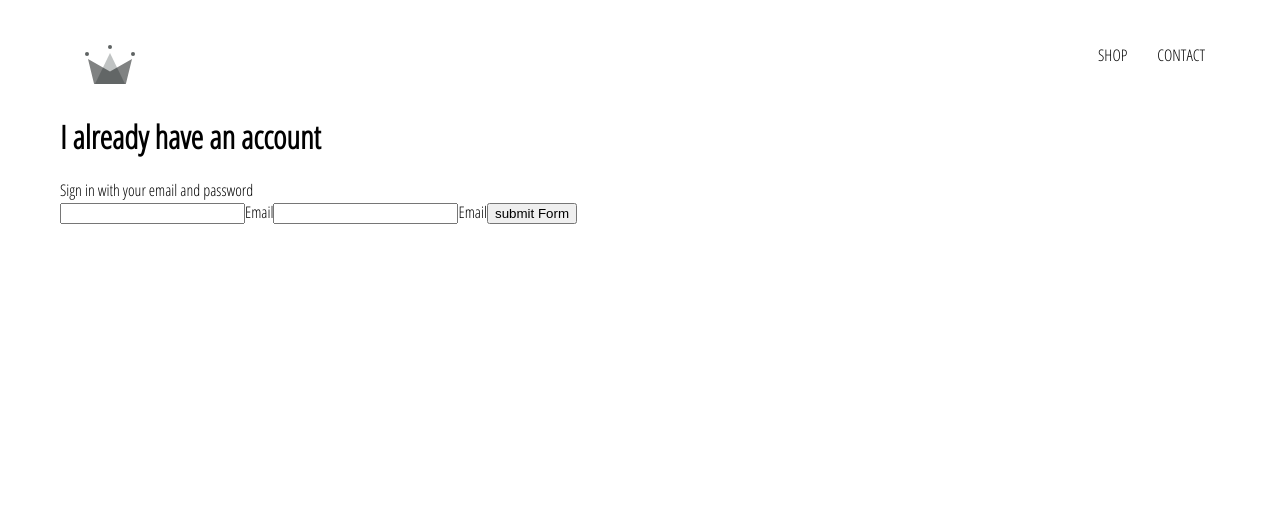
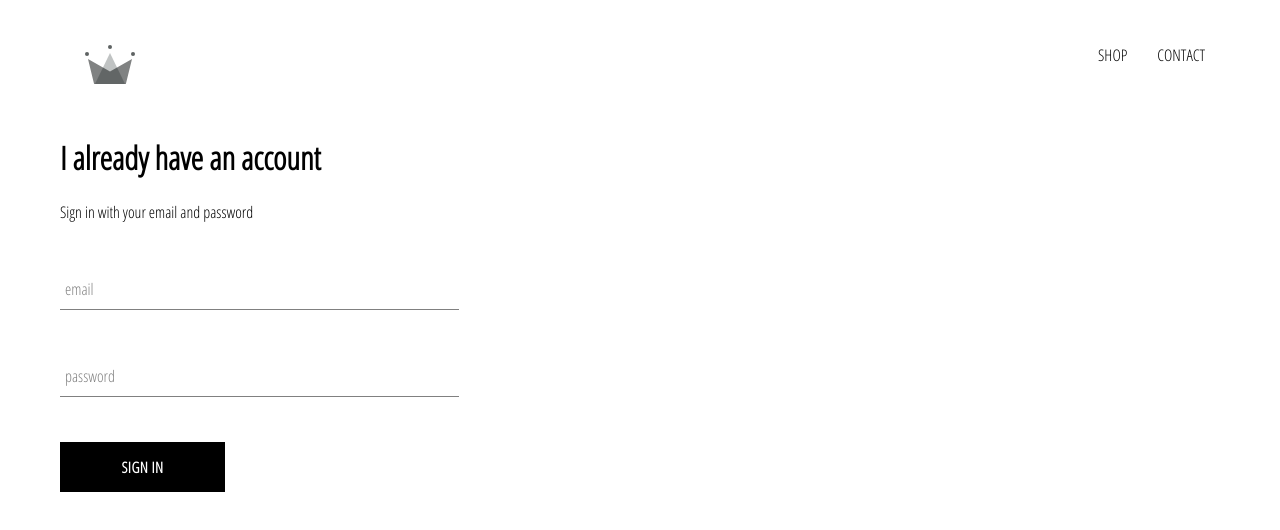
Before and after one commit to Anthonytorrero/drpped, a React (Create React App) app: page /signin in a window 1280 px wide. Shown: the top 530 px of the page. Built offline with nearby package versions, Linux system fonts and the light colour scheme.

Commit message:
created sign-in component and reusable custom button and form-input components

```diff
--- /dev/null
+++ b/src/components/custom-button/custom-button.component.jsx
@@ -0,0 +1,12 @@
+import React from 'react';
+
+import './custom-button.styles.scss';
+
+// custom button component to be reused throughout application
+const CustomButton = ({ children, ...otherProps }) => (
+  <button className='custom-button' {...otherProps}>
+    {children}
+  </button>
+)
+
+export default CustomButton;
--- /dev/null
+++ b/src/components/custom-button/custom-button.styles.scss
@@ -0,0 +1,22 @@
+.custom-button {
+  min-width: 165px;
+  width: auto;
+  height: 50px;
+  letter-spacing: 0.5px;
+  line-height: 50px;
+  padding: 0 35px 0 35px;
+  font-size: 15px;
+  background-color: black;
+  color: white;
+  text-transform: uppercase;
+  font-family: 'Open Sans Condensed';
+  font-weight: bolder;
+  border: none;
+  cursor: pointer;
+
+  &:hover {
+    background-color: white;
+    color: black;
+    border: 1px solid black;
+  }
+}
--- /dev/null
+++ b/src/components/form-input/form-input.component.jsx
@@ -0,0 +1,19 @@
+import React from 'react';
+
+import './form-input.styles.scss';
+
+// custom Form component to be reused throughout application
+const FormInput = ({ handleChange, label, ...otherProps }) => (
+  <div className='group'>
+    <input className='form-input' onChange={handleChange} {...otherProps} />
+    {
+      label ?
+      (<label className={`${otherProps.value.length ? 'shrink' : ''} form-input-label`}>
+      {label}
+      </label>)
+      : null
+    }
+  </div>
+)
+
+export default FormInput;
--- /dev/null
+++ b/src/components/form-input/form-input.styles.scss
@@ -0,0 +1,54 @@
+$sub-color: grey;
+$main-color: black;
+
+@mixin shrinkLabel {
+  top: -14px;
+  font-size: 12px;
+  color: $main-color;
+}
+
+.group {
+  position: relative;
+  margin: 45px 0;
+
+  .form-input {
+    background: none;
+    background-color: white;
+    color: $sub-color;
+    font-size: 18px;
+    padding: 10px 10px 10px 5px;
+    display: block;
+    width: 100%;
+    border: none;
+    border-radius: 0;
+    border-bottom: 1px solid $sub-color;
+    margin: 25px 0;
+
+    &:focus {
+      outline: none;
+    }
+
+    &:focus ~ .form-input-label {
+      @include shrinkLabel();
+    }
+  }
+
+  input[type='password'] {
+    letter-spacing: 0.3em;
+  }
+
+  .form-input-label {
+    color: $sub-color;
+    font-size: 16px;
+    font-weight: normal;
+    position: absolute;
+    pointer-events: none;
+    left: 5px;
+    top: 10px;
+    transition: 300ms ease all;
+
+    &.shrink {
+      @include shrinkLabel();
+    }
+  }
+}
--- a/src/components/sign-in/sign-in.component.jsx
+++ b/src/components/sign-in/sign-in.component.jsx
@@ -1,4 +1,7 @@
 import React from 'react';
+
+import FormInput from '../form-input/form-input.component';
+import SignInButton from '../custom-button/custom-button.component';
 
 import './sign-in.styles.scss';
 
@@ -32,12 +35,24 @@
         <span>Sign in with your email and password</span>
 
         <form onSubmit={this.handleSubmit}>
-          <input name='email' type='email' value={this.state.email} onChange={this.handleChange} required />
-          <label>Email</label>
-          <input name='password' type='password' value={this.state.password} onChange={this.handleChange} required />
-          <label>Email</label>
+          <FormInput
+            name='email'
+            type='email'
+            value={this.state.email}
+            handleChange={this.handleChange}
+            label='email'
+            required
+          />
+          <FormInput
+            name='password'
+            type='password'
+            value={this.state.password}
+            handleChange={this.handleChange}
+            label='password'
+            required
+          />
 
-          <input type='submit' value='submit Form' />
+          <SignInButton type='submit' value='submit Form'>SIGN IN</SignInButton>
         </form>
       </div>
     )
--- a/src/components/sign-in/sign-in.styles.scss
+++ b/src/components/sign-in/sign-in.styles.scss
@@ -0,0 +1,9 @@
+.sign-in {
+  width: 30vw;
+  display: flex;
+  flex-direction: column;
+
+  .title {
+    margin: 10px 0;
+  }
+}
```
